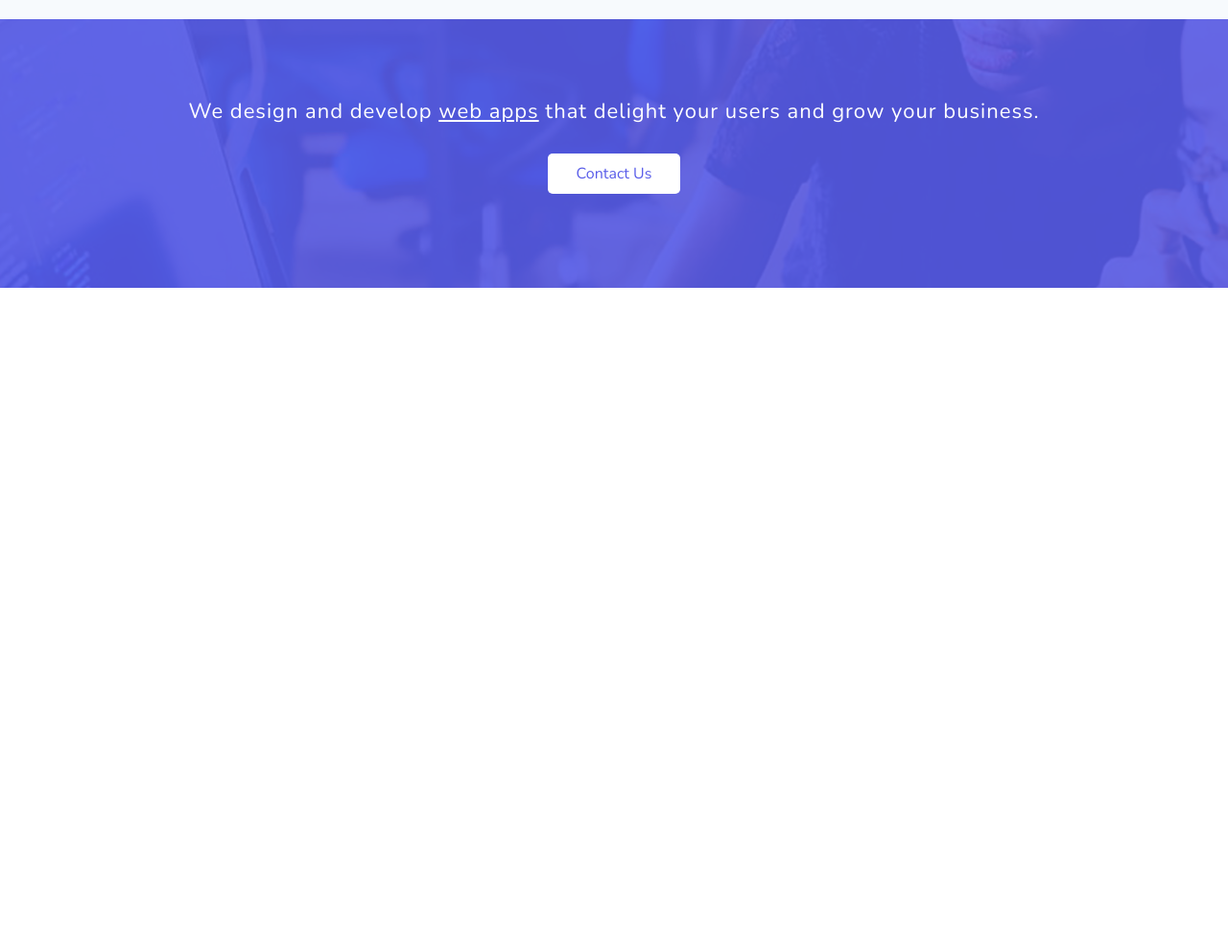
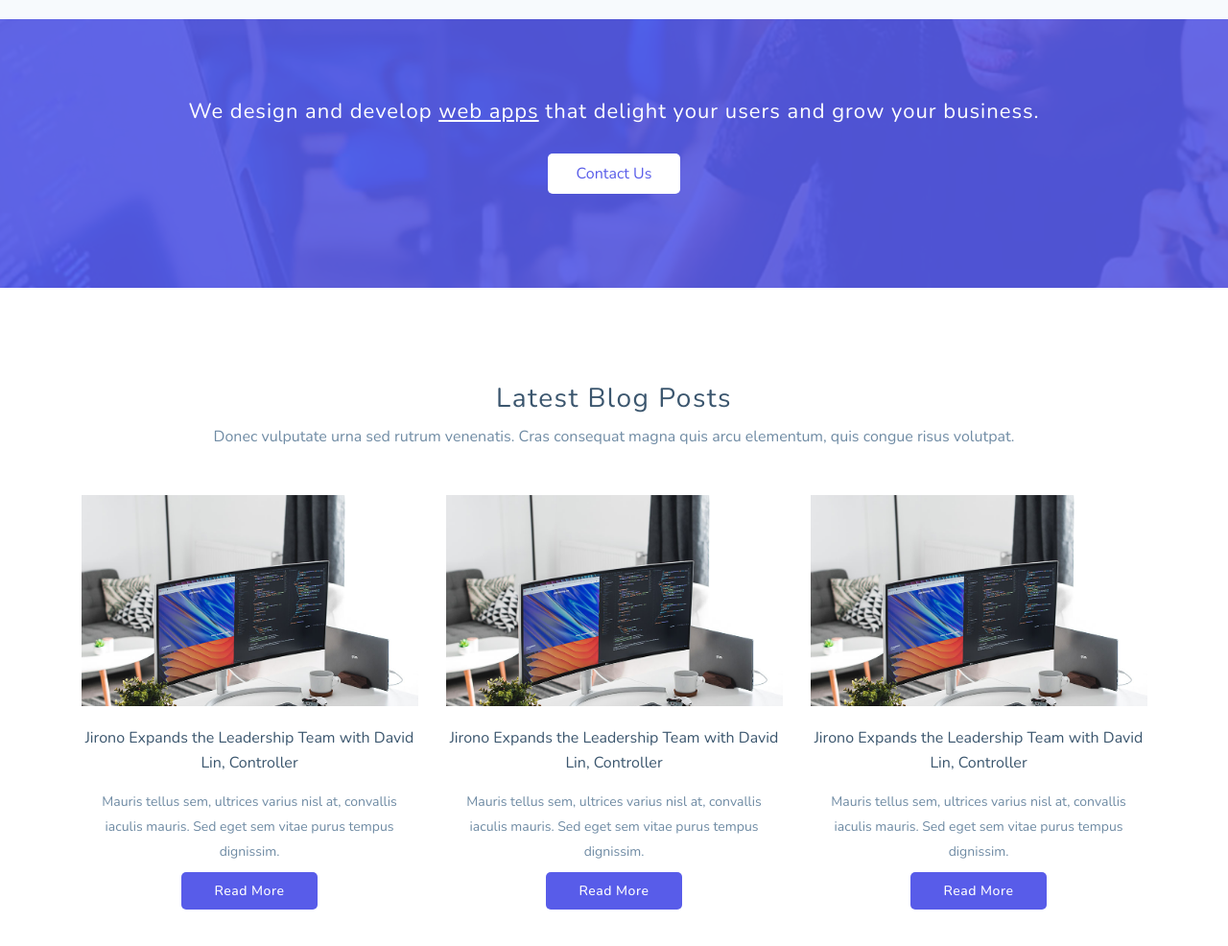
Before and after one commit to Alisimran95/FrontEnd_Project, a plain HTML site: page index.html in a window 1280 px wide. Shown: the part 4472-5458 px from the top of the page at 96% size. Before the commit the page ends 4772 px from the top, so only its background shows below. Drawn offline with nearby package versions, Linux system fonts and the light colour scheme.

Commit message:
blog section created

```diff
--- a/assets/scss/partials/sections/_index.scss
+++ b/assets/scss/partials/sections/_index.scss
@@ -14,3 +14,4 @@
 @import "../sections/home/teams";
 @import "../sections/home/marketing";
 @import "../sections/home/parallax-text";
+@import "../sections/home/blog";
--- /dev/null
+++ b/assets/scss/partials/sections/home/_blog.scss
@@ -0,0 +1,108 @@
+#blog {
+    padding: 100px 0 70px;
+    min-width: 100%;
+
+    .container-blog {
+        width: 1140px;
+        text-align: center;
+
+        .title{
+
+            h1{
+                margin-bottom: 10px;
+                font-size: 28px;
+                font-weight: 400;
+                letter-spacing: 1.5px;
+                line-height: 30px;
+                color: $heading-color;
+            }
+           .paragraph{
+                font-weight: 400;
+                font-size: 16px;
+                color: $paragraph-color;
+                line-height: 30px;
+           }
+        }
+
+        .blog-item {
+            margin-top: 30px;
+
+            .image {
+                overflow: hidden;
+                height: 220px;
+
+                img {
+
+                    width: 351px;
+                    height: 340px;
+                    object-fit: cover;
+                }
+            }
+
+            .content {
+                margin-top: 20px;
+                margin-bottom: 20px;
+
+                h3 {
+                    font-size: 16px;
+                    font-weight: 400;
+                    color: $heading-color;
+                    line-height: 26px;
+                    cursor: pointer;
+                    transition: all 0.3 ease-in-out;
+
+                    &:hover {
+                        color: $base-color;
+                    }
+                }
+
+                p {
+                    font-weight: 400;
+                    font-size: 14px;
+                    line-height: 26px;
+                    color: $paragraph-color;
+                    margin: 15px 10px;
+                }
+
+                a {
+                    padding: 10px 35px;
+                    background-color: $base-color;
+                    color: $white-color;
+                    text-decoration: none;
+                    border-radius: 5px;
+                    font-size: 14px;
+                    font-weight: 500;
+                    letter-spacing: 0.5px;
+
+                    &:hover {
+                        color: $white-color;
+                        background-color: $hover-dark-blue-color;
+                    }
+                }
+            }
+        }
+    }
+}
+
+// Responsibilty  for mobile
+
+@media screen and(max-width:767px) {
+    #blog {
+        min-width: 100% !important;
+
+        .container-blog {
+            width: 100% !important;
+            text-align: center;
+
+                .image {
+                    overflow: hidden;
+                    min-height: 100% !important;
+                    min-width: 100% !important;
+                }
+                .blog-item {
+                    margin-top: 30px;
+                }
+            }
+
+        }
+    }
--- a/assets/scss/partials/variables/_index.scss
+++ b/assets/scss/partials/variables/_index.scss
@@ -11,3 +11,5 @@ $icon-color:#F7FAFD;
 $card-span-color:#E5E9F7;
 
 $bg-color:#F7FAFD;
+
+$hover-dark-blue-color:#4146e6;
--- a/index.html
+++ b/index.html
@@ -634,9 +634,9 @@
           </div>
         </div>
       </section>
-      <!-- Section Marketing ends -->
+      <!-- Section Marketing Ends -->
 
-      <!-- Section Parallax starts -->
+      <!-- Section Parallax Starts -->
       <section id="parallax">
         <div class="container">
           <div class="row d-flex justify-content-center text-center aling-items-center">
@@ -649,7 +649,69 @@
           </div>
         </div>
       </section>
-      <!-- Section Parallax ends -->
+      <!-- Section Parallax Ends -->
+
+      <!-- Section Blog Starts -->
+      <section id="blog">
+        <div class="container container-blog">
+          <div class="row d-flex justify-content-center text-center ">
+            <div class="col-lg-12">
+              <div class="title">
+                <h1>Latest Blog Posts</h1>
+                <div class="paragraph">
+                  <p>
+                    Donec vulputate urna sed rutrum venenatis. Cras consequat magna quis arcu elementum, quis congue risus volutpat.</p>
+                </div>
+              </div>
+            </div>
+          </div>
+          <div class="row blog-row">
+            <div class="col-lg-4 col-md-6 col-sm-12">
+              <div class="blog-item">
+                <div class="image">
+                  <img src="./assets/images/blog-image-1.jpeg" alt="blog image">
+                </div>
+                <div class="content">
+                  <h3>Jirono Expands the Leadership Team with David Lin, Controller</h3>
+                  <p>
+                    Mauris tellus sem, ultrices varius nisl at, convallis iaculis mauris. Sed eget sem vitae purus tempus dignissim.
+                  </p>
+                  <a href="#">Read More</a>
+                </div>
+              </div>
+            </div>
+            <div class="col-lg-4 col-md-6 col-sm-12 ">
+              <div class="blog-item">
+                <div class="image">
+                  <img src="./assets/images/blog-image-1.jpeg" alt="blog image">
+                </div>
+                <div class="content">
+                  <h3>Jirono Expands the Leadership Team with David Lin, Controller</h3>
+                  <p>
+                    Mauris tellus sem, ultrices varius nisl at, convallis iaculis mauris. Sed eget sem vitae purus tempus dignissim.
+                  </p>
+                  <a href="#">Read More</a>
+                </div>
+              </div>
+            </div>
+            <div class="col-lg-4 col-md-6 col-sm-12">
+              <div class="blog-item">
+                <div class="image">
+                  <img src="./assets/images/blog-image-1.jpeg" alt="blog image">
+                </div>
+                <div class="content">
+                  <h3>Jirono Expands the Leadership Team with David Lin, Controller</h3>
+                  <p>
+                    Mauris tellus sem, ultrices varius nisl at, convallis iaculis mauris. Sed eget sem vitae purus tempus dignissim.
+                  </p>
+                  <a href="#">Read More</a>
+                </div>
+              </div>
+            </div>
+          </div>
+        </div>
+      </section>
+      <!-- Section Blog Ends -->
     </main>
   </body>
 </html>
```
Also changed, not shown: assets/css/style.css, assets/images/blog-image-1.jpeg (added), assets/images/blog-image-2.jpeg (added), assets/images/blog-image-3.jpeg (added).
